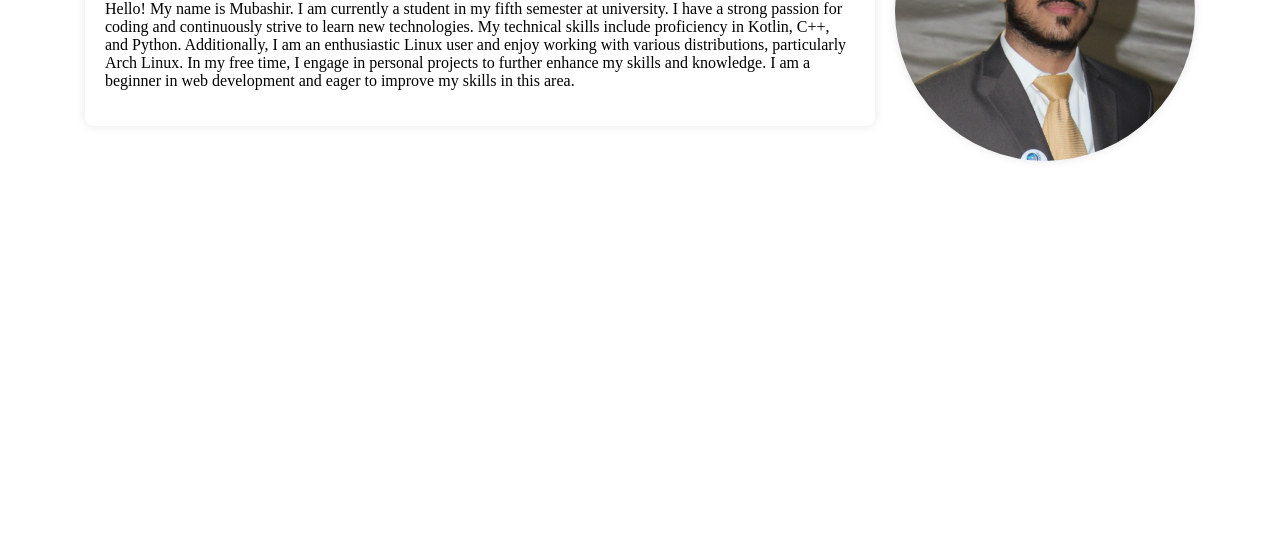
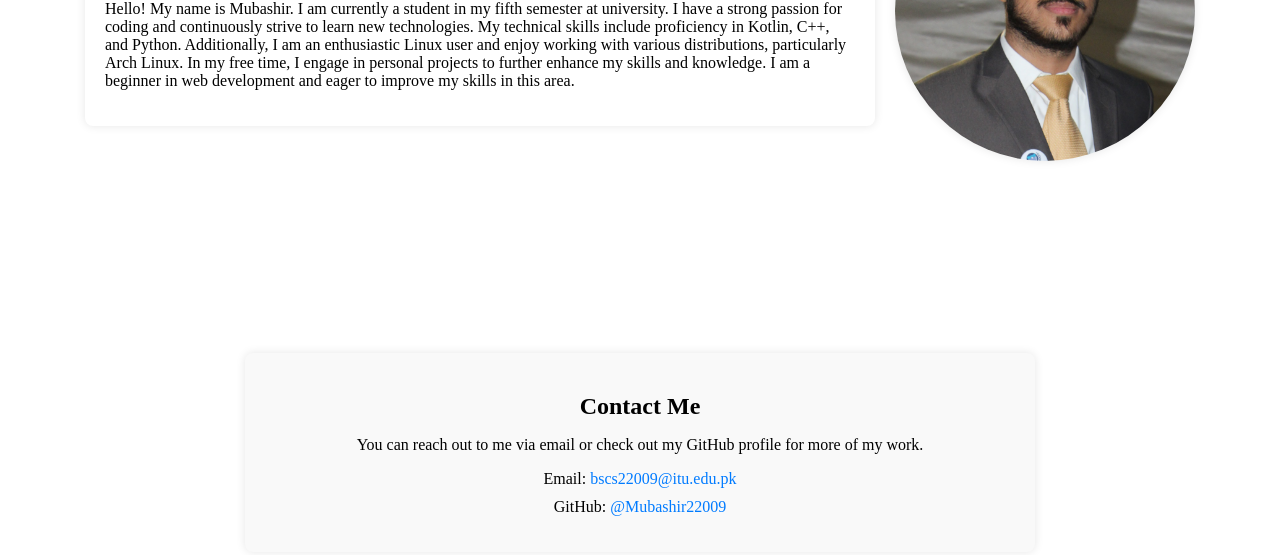
Before and after one commit to Mubashir22009/Portfolio-website, a plain HTML site: page about/index.html in a window 1280 px wide. Shown: the part 345-900 px from the top of the page. Before the commit the page ends 800 px from the top, so only its background shows below. Drawn offline with Linux system fonts and the light colour scheme.

Commit message:
contact section for about page

```diff
--- a/about/index.css
+++ b/about/index.css
@@ -39,3 +39,35 @@
         order: 1;
     }
 }
+
+.contact-container {
+    background-color: #f9f9f9;
+    padding: 20px;
+    border-radius: 8px;
+    box-shadow: 0 0 10px rgba(0, 0, 0, 0.1);
+    max-width: 750px;
+    margin: 20px auto;
+    text-align: center;
+}
+
+.contact-container h2 {
+    margin-bottom: 10px;
+}
+
+.contact-container ul {
+    list-style-type: none;
+    padding: 0;
+}
+
+.contact-container li {
+    margin-bottom: 10px;
+}
+
+.contact-container a {
+    color: #007bff;
+    text-decoration: none;
+}
+
+.contact-container a:hover {
+    text-decoration: underline;
+}
--- a/about/index.html
+++ b/about/index.html
@@ -21,5 +21,13 @@
             <img src="/assets/me.jpg" alt="Mubashir's Photo">
         </div>
     </div>
+    <div class="contact-container">
+        <h2>Contact Me</h2>
+        <p>You can reach out to me via email or check out my GitHub profile for more of my work.</p>
+        <ul>
+            <li>Email: <a href="mailto:bscs22009@itu.edu.pk">bscs22009@itu.edu.pk</a></li>
+            <li>GitHub: <a href="https://github.com/mubashir22009" target="_blank">@Mubashir22009</a></li>
+        </ul>
+    </div>
 </body>
 </html>
```
